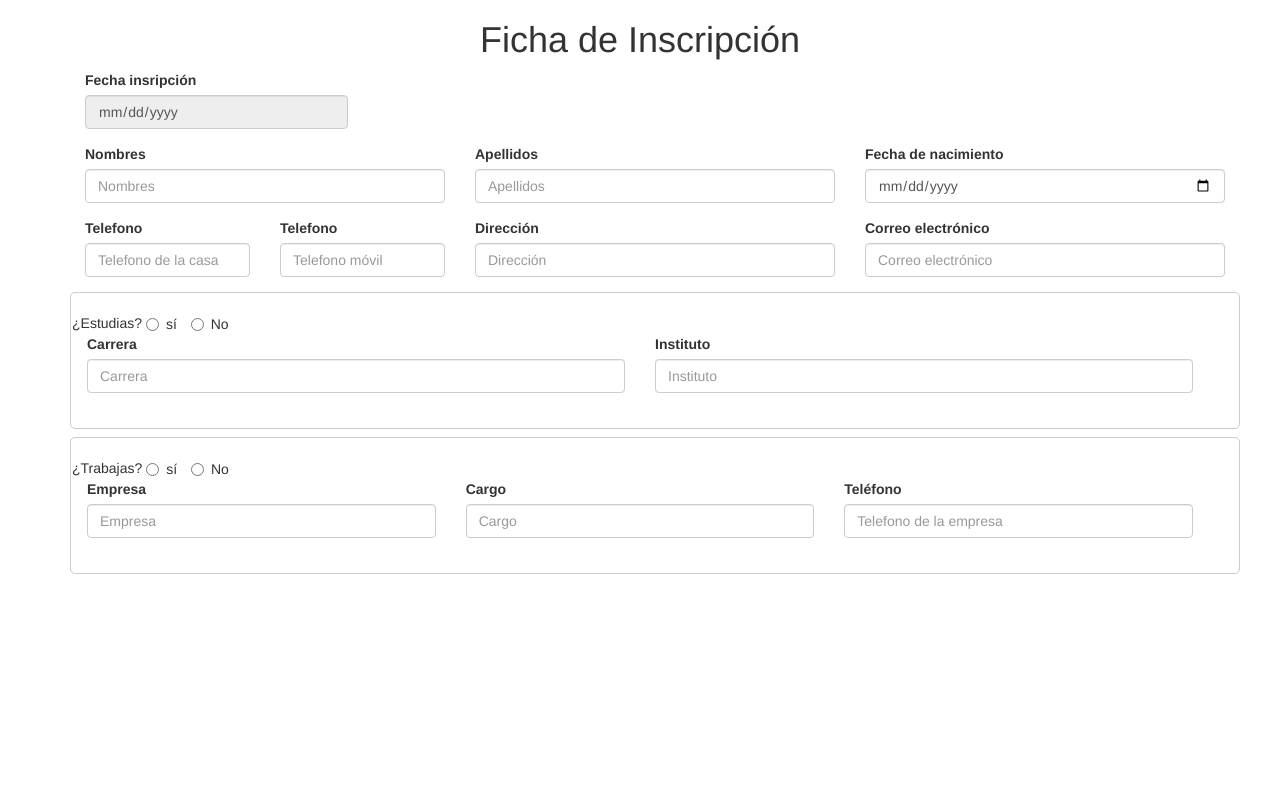
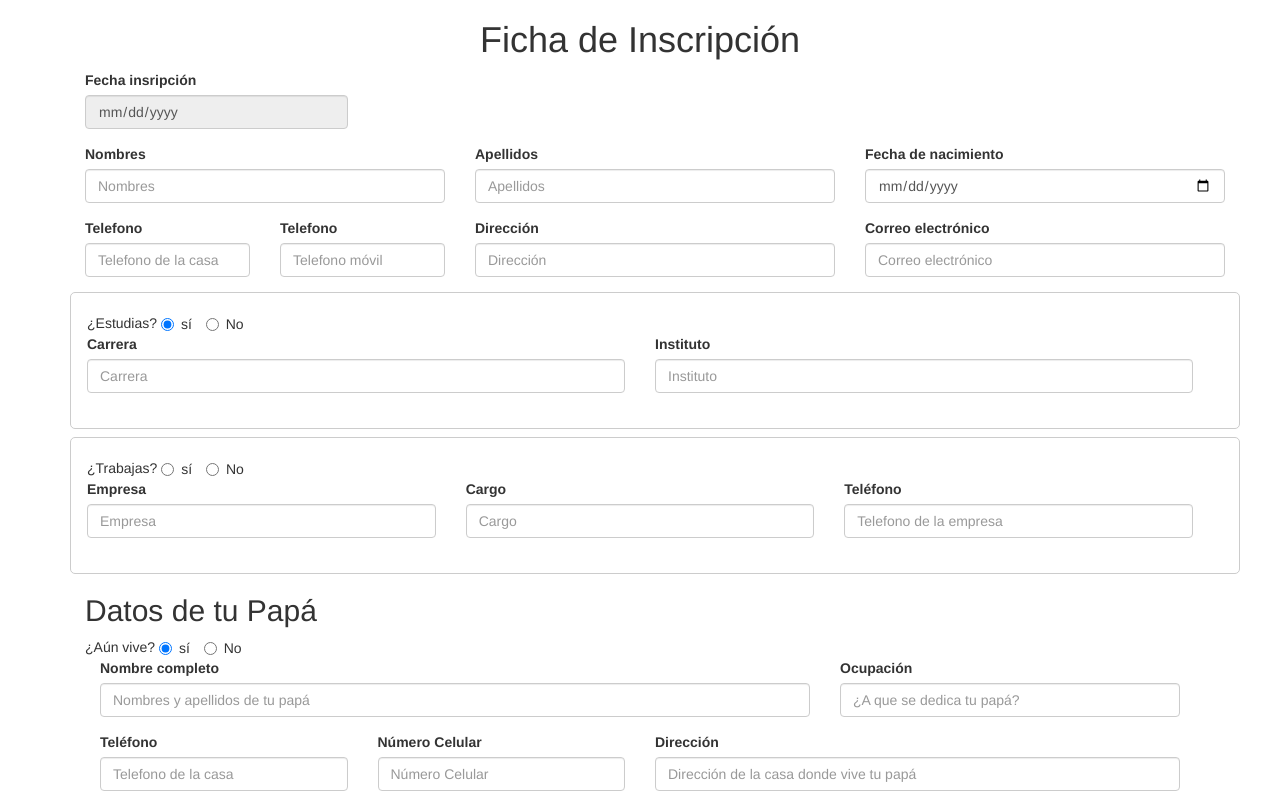
Before and after one commit to arodrigueze0215/Ejapp, a Django app: a page that uses templates/inscription.html in a window 1280 px wide. Before the commit the page ends 574 px from the top, so only its background shows below. Run offline with Django 3.2, Linux system fonts and the light colour scheme; some libraries are stand-ins or nearby versions.

Commit message:
add fields father

```diff
--- a/static/css/inscription.css
+++ b/static/css/inscription.css
@@ -6,9 +6,15 @@
         border: 1px solid #ccc;
         border-radius: 5px;
     }
+        .Main-Study-Radios{
+            margin-left: 15px;
+        }
     .Main-Job{
         margin-top: 8px;
         padding: 20px 1px;
         border: 1px solid #ccc;
         border-radius: 5px;
     }
+         .Main-Job-Radios{
+            margin-left: 15px;
+        }
--- a/templates/inscription.html
+++ b/templates/inscription.html
@@ -56,16 +56,18 @@
                     </div>
               </div>
                 <div class="container Main-Study">
-                    <div>
+                    <div class="Main-Study-Radios">
                         <span> ¿Estudias?</span>
 
                         <label class="radio-inline">
-                            <input type="radio" name="inlineRadioOptions" id="study-yes" value="true"> sí
-                        </label>
+                            <input type="radio" name="study" id="study-yes" value="true" checked>
+                             sí
+                            </label>
 
 
                         <label class="radio-inline">
-                            <input type="radio" name="inlineRadioOptions" id="study-no" value="false"> No
+                            <input type="radio" name="study" id="study-no" value="false">
+                             No
                         </label>
 
                     </div>
@@ -81,16 +83,16 @@
                     </div>
                 </div>
                 <div class="container Main-Job">
-                    <div>
+                    <div  class="Main-Job-Radios">
                         <span> ¿Trabajas?</span>
 
                         <label class="radio-inline">
-                            <input type="radio" name="inlineRadioOptions" id="study-yes" value="true"> sí
+                            <input type="radio" name="job" id="job-yes" value="true" checked> sí
                         </label>
 
 
                         <label class="radio-inline">
-                            <input type="radio" name="inlineRadioOptions" id="study-no" value="false"> No
+                            <input type="radio" name="job" id="job-no" value="false"> No
                         </label>
 
                     </div>
@@ -109,11 +111,55 @@
                         </div>
                     </div>
                 </div>
+
+                <div class="container">
+                    <h2>Datos de tu Papá</h2>
+                    <div  class="Main-Father-Radios">
+                        <span> ¿Aún vive?</span>
+
+                        <label class="radio-inline">
+                            <input type="radio" name="job" id="dad-yes" value="true" checked> sí
+                        </label>
+
+
+                        <label class="radio-inline">
+                            <input type="radio" name="job" id="dad-no" value="false"> No
+                        </label>
+
+                    </div>
+                    <div class="row col-md-12">
+                        <div class="form-group col-md-8">
+                            <label for="name-dad">Nombre completo</label>
+                            <input type="text" class="form-control" id="name-dad" placeholder="Nombres y apellidos de tu papá">
+                        </div>
+                        <div class="form-group col-md-4">
+                            <label for="ocupation-dad">Ocupación</label>
+                            <input type="text" class="form-control" id="ocupation-dad" placeholder="¿A que se dedica tu papá?">
+                        </div>
+                    </div>
+                    <div class="row col-md-12">
+                        <div class="form-group col-md-3">
+                            <label for="phone-dad">Teléfono</label>
+                            <input type="tel" class="form-control" id="phone-dad" placeholder="Telefono de la casa">
+                        </div>
+                        <div class="form-group col-md-3">
+                            <label for="mobile-dad">Número Celular</label>
+                            <input type="tel" class="form-control" id="mobile-dad" placeholder="Número Celular">
+                        </div>
+                       <div class="form-group col-md-6">
+                            <label for="address-dad">Dirección</label>
+                            <input type="text" class="form-control" id="address-dad" placeholder="Dirección de la casa donde vive tu papá">
+                        </div>
+
+
+                    </div>
+                </div>
+
             </form>
 
         </div>
 
-    <!--<script src="http://code.jquery.com/jquery-latest.js"></script>-->
-    <!--<script type="text/javascript" src="{% static 'js/inscription.js' %}"> </script>-->
+    <script src="http://code.jquery.com/jquery-latest.js"></script>
+    <script type="text/javascript" src="{% static 'js/inscription.js' %}"> </script>
     </body>
 </html>
```
Also changed, not shown: static/js/inscription.js (+27 -5 lines).
